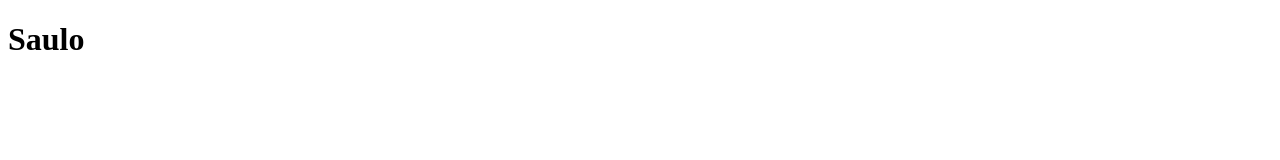
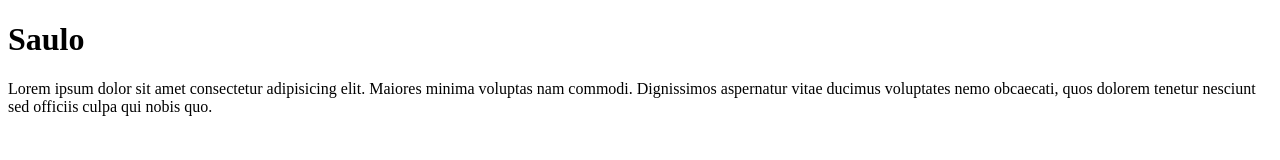
Before and after one commit to joaoaaraujo/pokedex, a plain HTML site: page index.html in a window 1280 px wide. Drawn offline with Linux system fonts and the light colour scheme.

Commit message:
Adding body text

```diff
--- a/index.html
+++ b/index.html
@@ -7,5 +7,10 @@
   </head>
   <body>
     <h1>Saulo</h1>
+    <p>
+      Lorem ipsum dolor sit amet consectetur adipisicing elit. Maiores minima
+      voluptas nam commodi. Dignissimos aspernatur vitae ducimus voluptates nemo
+      obcaecati, quos dolorem tenetur nesciunt sed officiis culpa qui nobis quo.
+    </p>
   </body>
 </html>
```
